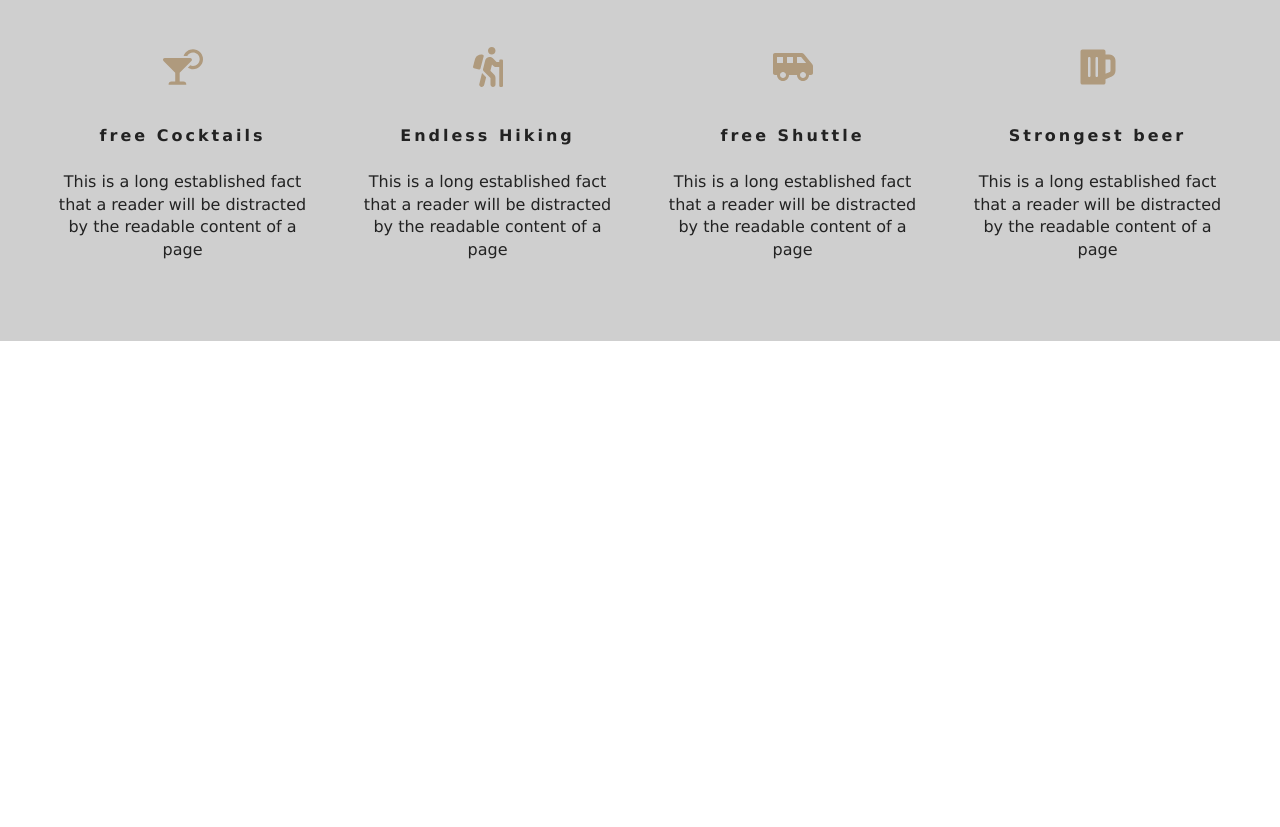
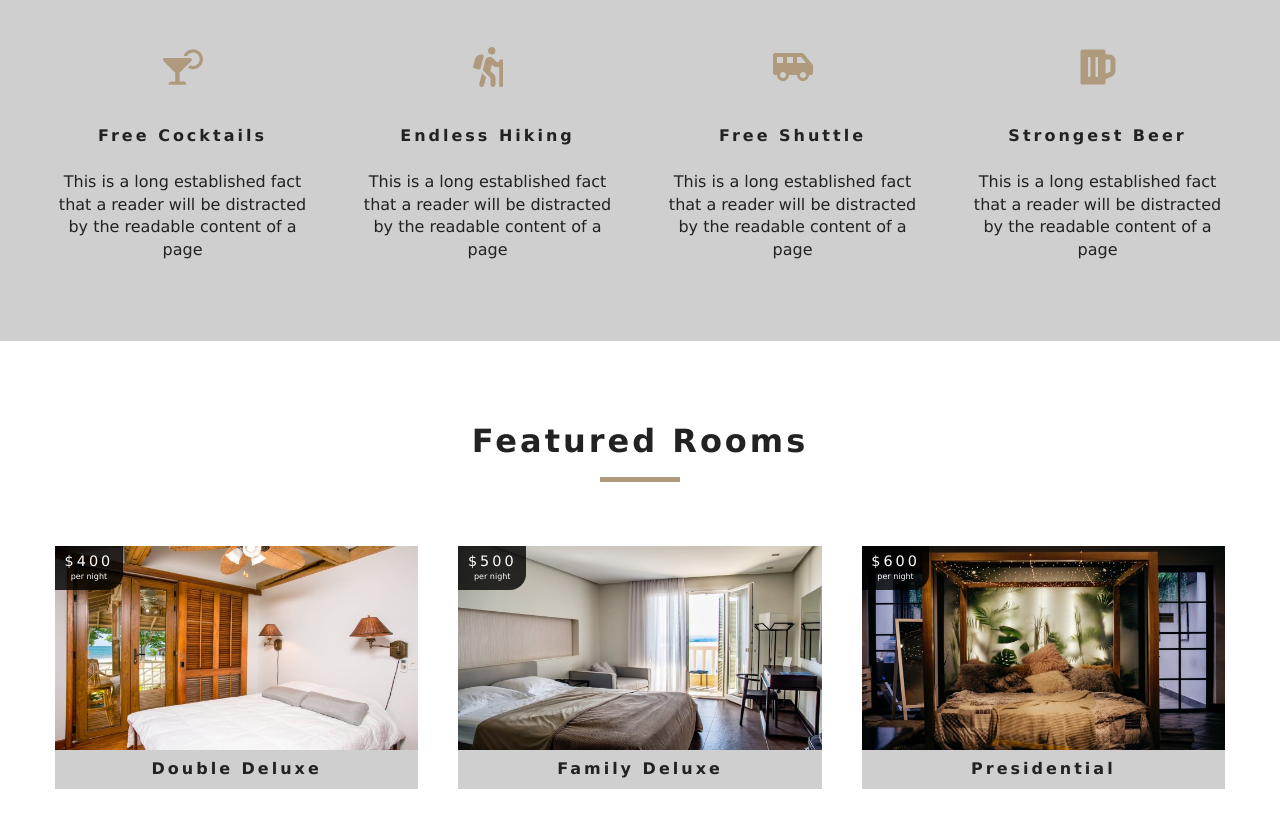
Before and after one commit to andreuhh/hotels-room-react, a React (Create React App) app: page / in a window 1280 px wide. Shown: the part 960-1787 px from the top of the page. Before the commit the page ends 1301 px from the top, so only its background shows below. Built offline with nearby package versions, Linux system fonts and the light colour scheme.

Commit message:
finish featRooms

```diff
--- a/src/App.css
+++ b/src/App.css
@@ -252,6 +252,7 @@
 }
 .services h6 {
   letter-spacing: var(--mainSpacing);
+  text-transform: capitalize;
 }
 .services p {
   width: 80%;
@@ -298,11 +299,11 @@
 /* end pf featured rooms */
 /* room */
 .room {
-  box-shadow: var(--lightShadow);
+  box-shadow: none;
   transition: var(--mainTransition);
 }
 .room:hover {
-  box-shadow: var(--darkShadow);
+  box-shadow: var(--lightShadow);
 }
 
 .img-container {
--- /dev/null
+++ b/src/components/FeadturedRooms.js
@@ -0,0 +1,25 @@
+import React, { Component } from 'react';
+import { RoomContext } from '../context';
+import Loading from './Loading';
+import Room from './Room';
+import Title from './Title';
+
+export default class FeadturedRooms extends Component {
+    static contextType = RoomContext;
+    render() {
+        let { loading, featuredRooms: rooms } = this.context;
+        rooms = rooms.map(room => {
+            return <Room key={room.id} room={room} />
+        })
+
+        return (
+            <section className='featured-rooms'>
+                <Title title='featured rooms' />
+                <div className='featured-rooms-center'>
+                    {loading ? <Loading /> : rooms}
+                </div>
+
+            </section>
+        )
+    }
+}
--- /dev/null
+++ b/src/components/Loading.js
@@ -0,0 +1,11 @@
+import React from 'react';
+import loadingGif from '../images/gif/loading-arrow.gif';
+
+export default function Loading() {
+    return (
+        <div className='loading'>
+            <h4>rooms data loading...</h4>
+            <img src={loadingGif} alt='' />
+        </div>
+    )
+}
--- /dev/null
+++ b/src/components/Room.js
@@ -0,0 +1,33 @@
+import React from 'react';
+import { Link } from 'react-router-dom';
+import defaultImg from '../images/room-1.jpeg';
+import PropTypes from 'prop-types';
+
+export default function Room({ room }) {
+    const { name, slug, images, price } = room;
+    return (
+        <article className='room'>
+            <div className='img-container'>
+                <img src={images[0] || defaultImg} alt='single room' />
+                <div className='price-top'>
+                    <h6>${price}</h6>
+                    <p>per night</p>
+                </div>
+                <Link to={`/rooms/${slug}`} // slug is defined in data.js for each room
+                    className='btn-primary room-link' >
+                    Features
+                </Link>
+            </div>
+            <p className='room-info'>{name}</p>
+        </article>
+    )
+}
+
+Room.propTypes = {
+    room: PropTypes.shape({
+        name: PropTypes.string.isRequired,
+        slug: PropTypes.string.isRequired,
+        images: PropTypes.arrayOf(PropTypes.string).isRequired,
+        price: PropTypes.number.isRequired
+    })
+}
--- /dev/null
+++ b/src/context.js
@@ -0,0 +1,47 @@
+import React, { Component } from 'react';
+import items from './data';
+const RoomContext = React.createContext();
+
+export default class RoomProvider extends Component {
+    state = {
+        rooms: [],
+        sortedRooms: [],
+        featuredRooms: [],
+        loading: true
+    };
+
+    componentDidMount() {
+        let rooms = this.formatData(items);
+        let featuredRooms = rooms.filter(room => room.featured === true);
+        this.setState({
+            rooms,
+            featuredRooms,
+            sortedRooms: rooms,
+            loading: false
+        });
+    }
+
+    formatData(items) {
+        let tempItems = items.map(item => {
+            let id = item.sys.id // i found sys in data js
+            let images = item.fields.images.map(image =>
+                image.fields.file.url);
+
+            let room = { ...item.fields, images, id }
+            return room;
+        });
+        return tempItems;
+    }
+
+
+    render() {
+        return (
+            <RoomContext.Provider value={{ ...this.state }}>
+                {this.props.children}
+            </RoomContext.Provider>
+        );
+    }
+}
+const RoomConsumer = RoomContext.Consumer;
+
+export { RoomProvider, RoomConsumer, RoomContext };
--- a/src/index.js
+++ b/src/index.js
@@ -4,11 +4,14 @@
 import { BrowserRouter as Router } from 'react-router-dom';
 import App from './App';
 import * as serviceWorker from './serviceWorker';
+import { RoomProvider } from './context';
 
 ReactDOM.render(
-  <Router>
-    <App />
-  </Router>,
+  <RoomProvider>
+    <Router>
+      <App />
+    </Router>
+  </RoomProvider>,
   document.getElementById('root')
 );
 
--- a/src/pages/Home.js
+++ b/src/pages/Home.js
@@ -3,6 +3,7 @@
 import Banner from '../components/Banner';
 import { Link } from 'react-router-dom';
 import Services from '../components/Services';
+import FeadturedRooms from '../components/FeadturedRooms';
 
 export default function Home() {
     return (
@@ -18,6 +19,7 @@
                 </Banner>
             </Hero>
             <Services />
+            <FeadturedRooms />
         </>
     )
 }
```
